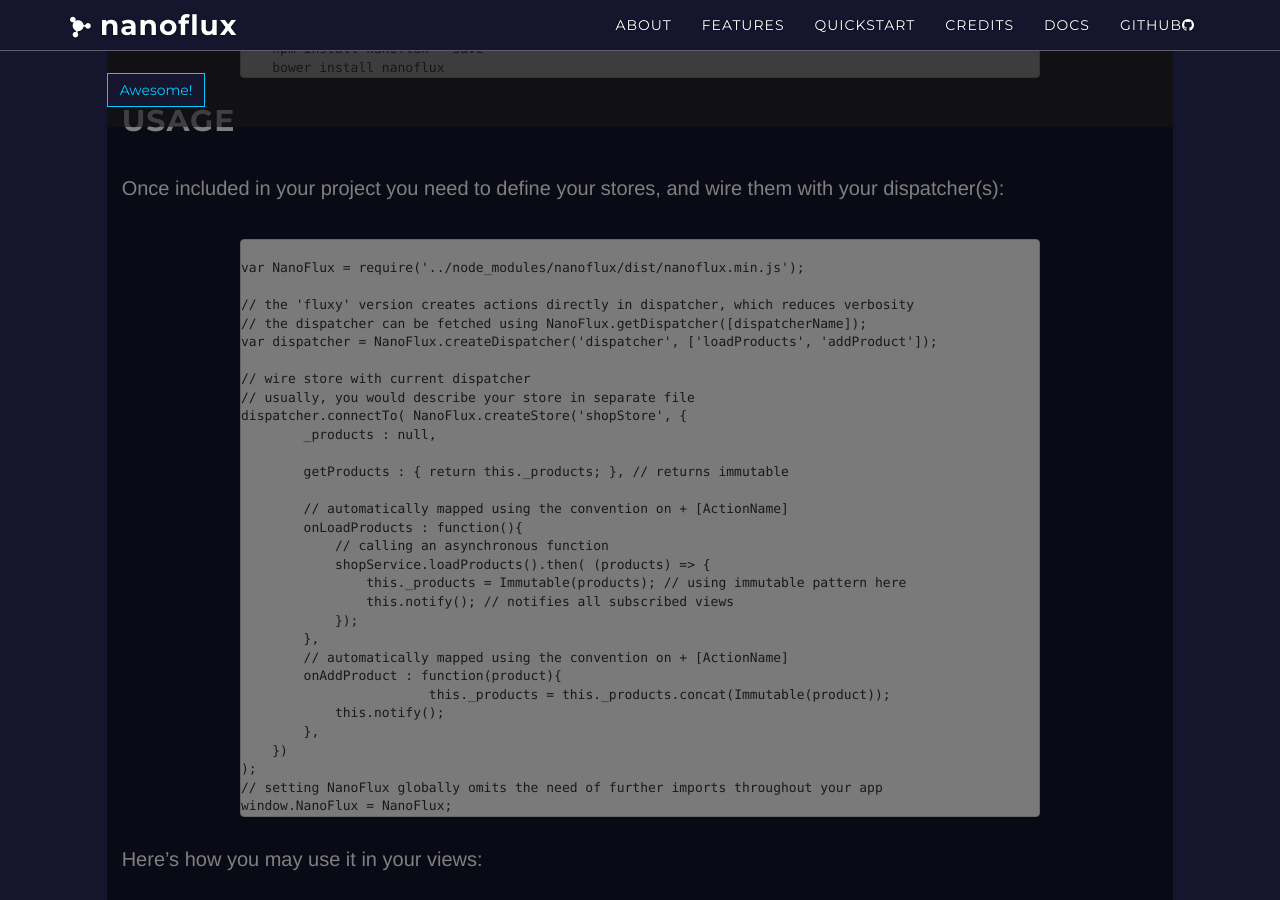
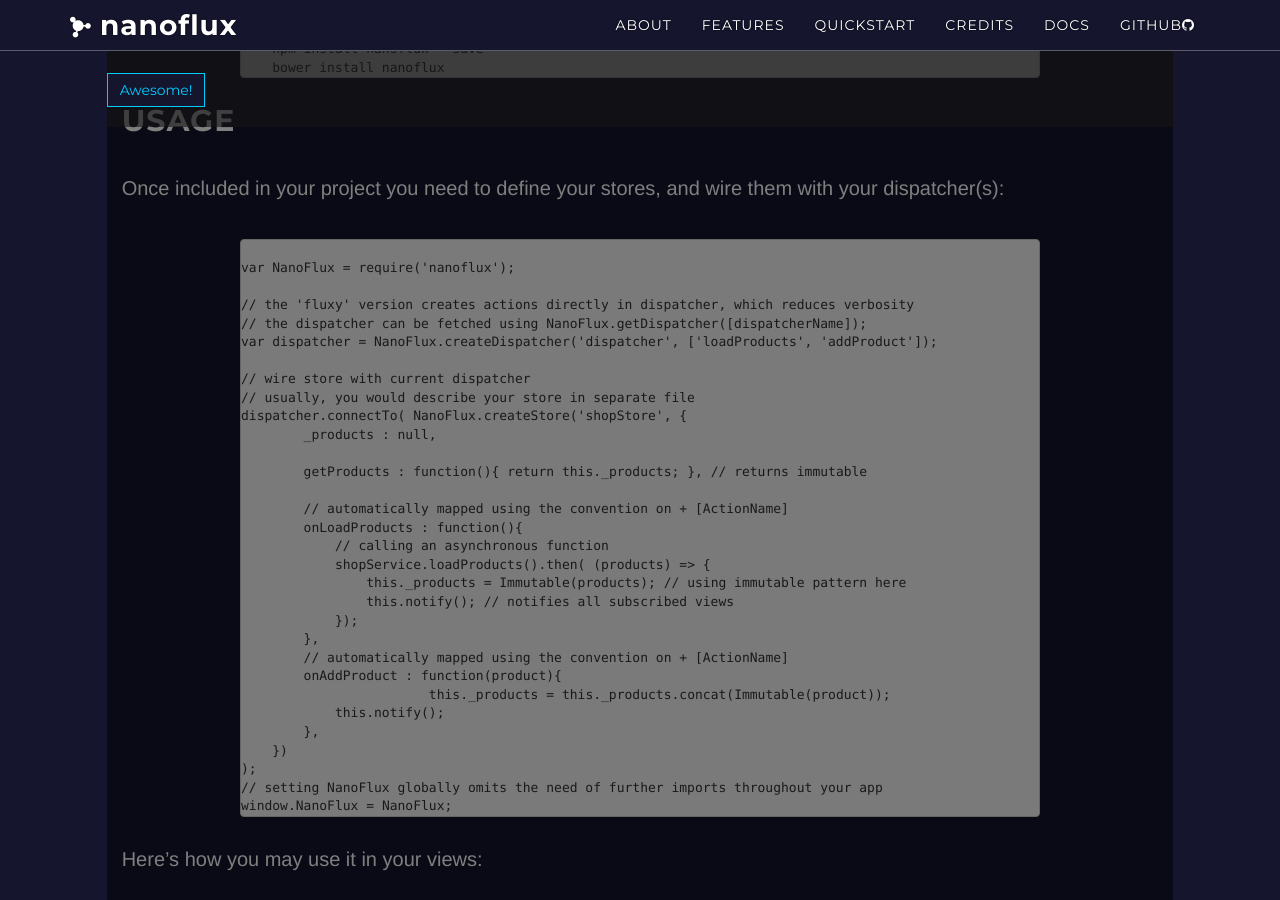
Before and after one commit to ohager/nanoflux, a Jekyll site: the page built from _posts/2016-04-22-getting-started.md, in a window 1280 px wide and 900 px high, scrolled down 370 px. Built offline with Jekyll 4.4.1, drawn with Linux system fonts in a browser that asks for light colours; nearby versions of some CDN libraries; comment, search, counter and statistics services are not loaded; a style sheet for code colours, icons or effects is not loaded.

Commit message:
code corrections in examples

```diff
--- a/_posts/2016-04-22-getting-started.md
+++ b/_posts/2016-04-22-getting-started.md
@@ -19,7 +19,7 @@ Pull the package in your project's directory using either `npm`, or `bower`:
 Once included in your project you need to define your stores, and wire them with your dispatcher(s):
 
 {% highlight javascript %}
-var NanoFlux = require('../node_modules/nanoflux/dist/nanoflux.min.js');
+var NanoFlux = require('nanoflux');
 
 // the 'fluxy' version creates actions directly in dispatcher, which reduces verbosity
 // the dispatcher can be fetched using NanoFlux.getDispatcher([dispatcherName]);
@@ -30,7 +30,7 @@ var dispatcher = NanoFlux.createDispatcher('dispatcher', ['loadProducts', 'addPr
 dispatcher.connectTo( NanoFlux.createStore('shopStore', {
         _products : null,
 
-        getProducts : { return this._products; }, // returns immutable
+        getProducts : function(){ return this._products; }, // returns immutable
 
         // automatically mapped using the convention on + [ActionName]
         onLoadProducts : function(){
--- a/quickstart.html
+++ b/quickstart.html
@@ -25,7 +25,7 @@ although NanoFlux provides the ability to create multiple dispatchers.
 </p>
 
 <pre><code class="javascript">
-    import NanoFlux from '../node_modules/nanoflux/dist/nanoflux.min';
+    import NanoFlux from 'nanoflux';
     window.NanoFlux = NanoFlux;
     // creates a named dispatcher, which is also accessible using NanoFlux.getDispatcher('dispatcher');
     // Here we use the 'fluxy' way, where actions are part of the dispatcher.
```
Also changed, not shown: 1 other file.
